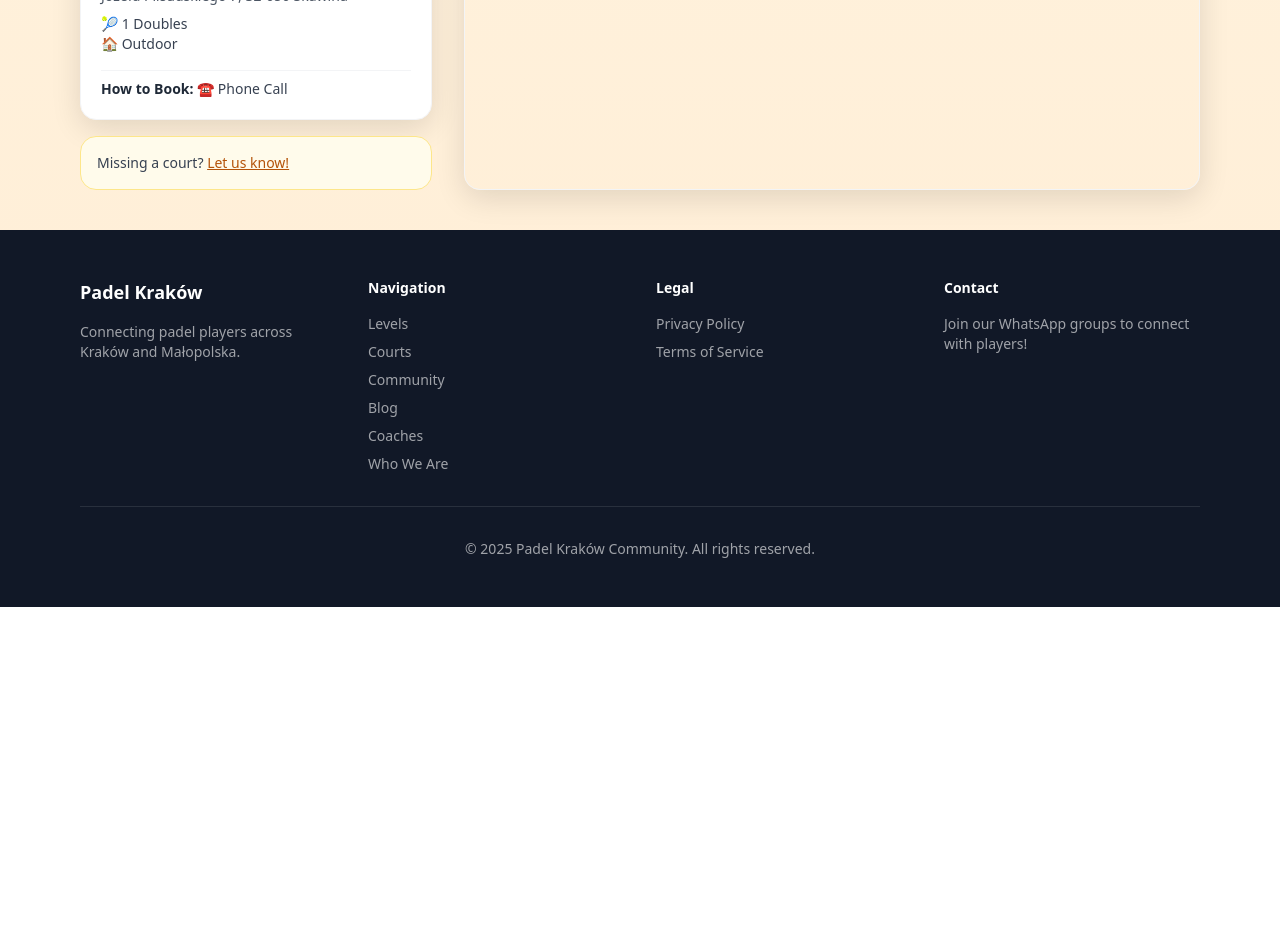
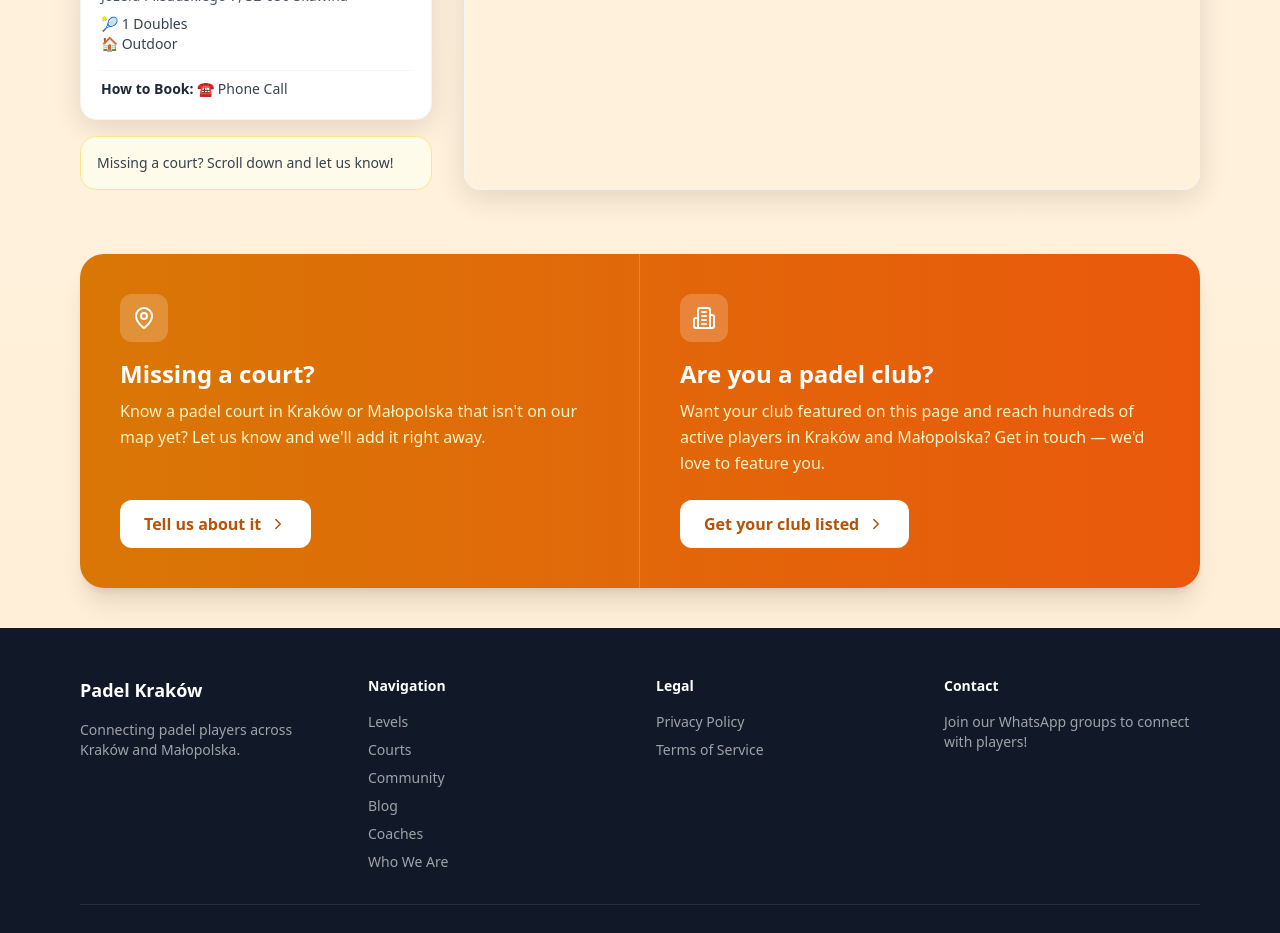
Before and after one commit to Gitperez288/padel-krakow, a Next.js app: page /courts in a window 1280 px wide. Shown: the part 1900-2833 px from the top of the page. Before the commit the page ends 2507 px from the top, so only its background shows below. Built offline with nearby package versions, Linux system fonts and the light colour scheme.

Commit message:
feat: replace courts 'missing a court' blurb with dual CTA section for courts and clubs

```diff
--- a/src/app/courts/page.tsx
+++ b/src/app/courts/page.tsx
@@ -1,7 +1,9 @@
 "use client";
 
 import dynamic from "next/dynamic";
+import Link from "next/link";
 import { useEffect, useState, useMemo } from "react";
+import { ChevronRight, MapPin, Building2 } from "lucide-react";
 import type { Court } from "../_components/CourtMapNew";
 
 const CourtMap = dynamic(() => import("../_components/CourtMapNew"), {
@@ -236,10 +238,7 @@
           )}
 
           <div className="p-4 bg-amber-50 rounded-2xl border border-amber-200 text-sm text-gray-700">
-            Missing a court?{" "}
-            <a href="/about" className="underline text-amber-700 hover:text-amber-800">
-              Let us know!
-            </a>
+            Missing a court? Scroll down and let us know!
           </div>
         </aside>
 
@@ -248,6 +247,52 @@
           <CourtMap courts={filteredCourts} focusId={focusId} />
         </section>
       </div>
+
+      {/* ---- CTA: Submit a Court / Club ---- */}
+      <section id="courts-cta" data-testid="courts-cta-section" className="mt-16 rounded-3xl overflow-hidden shadow-xl bg-gradient-to-r from-amber-600 to-orange-600 text-white">
+        <div className="grid md:grid-cols-2">
+          {/* Missing a court */}
+          <div className="flex flex-col justify-between p-10 border-b md:border-b-0 md:border-r border-white/20">
+            <div className="mb-6">
+              <div className="inline-flex items-center justify-center w-12 h-12 rounded-xl bg-white/20 mb-4">
+                <MapPin className="w-6 h-6 text-white" />
+              </div>
+              <h3 className="text-2xl font-bold mb-2">Missing a court?</h3>
+              <p className="text-amber-100 leading-relaxed">
+                Know a padel court in Kraków or Małopolska that isn&apos;t on
+                our map yet? Let us know and we&apos;ll add it right away.
+              </p>
+            </div>
+            <Link
+              href="/groups"
+              className="inline-flex items-center gap-2 self-start bg-white text-amber-700 font-bold px-6 py-3 rounded-xl hover:bg-amber-50 transition transform hover:scale-105"
+            >
+              Tell us about it <ChevronRight size={18} />
+            </Link>
+          </div>
+
+          {/* Club submission */}
+          <div className="flex flex-col justify-between p-10">
+            <div className="mb-6">
+              <div className="inline-flex items-center justify-center w-12 h-12 rounded-xl bg-white/20 mb-4">
+                <Building2 className="w-6 h-6 text-white" />
+              </div>
+              <h3 className="text-2xl font-bold mb-2">Are you a padel club?</h3>
+              <p className="text-amber-100 leading-relaxed">
+                Want your club featured on this page and reach hundreds of
+                active players in Kraków and Małopolska? Get in touch — we&apos;d
+                love to feature you.
+              </p>
+            </div>
+            <Link
+              href="/groups"
+              className="inline-flex items-center gap-2 self-start bg-white text-amber-700 font-bold px-6 py-3 rounded-xl hover:bg-amber-50 transition transform hover:scale-105"
+            >
+              Get your club listed <ChevronRight size={18} />
+            </Link>
+          </div>
+        </div>
+      </section>
     </div>
   );
 }
```
